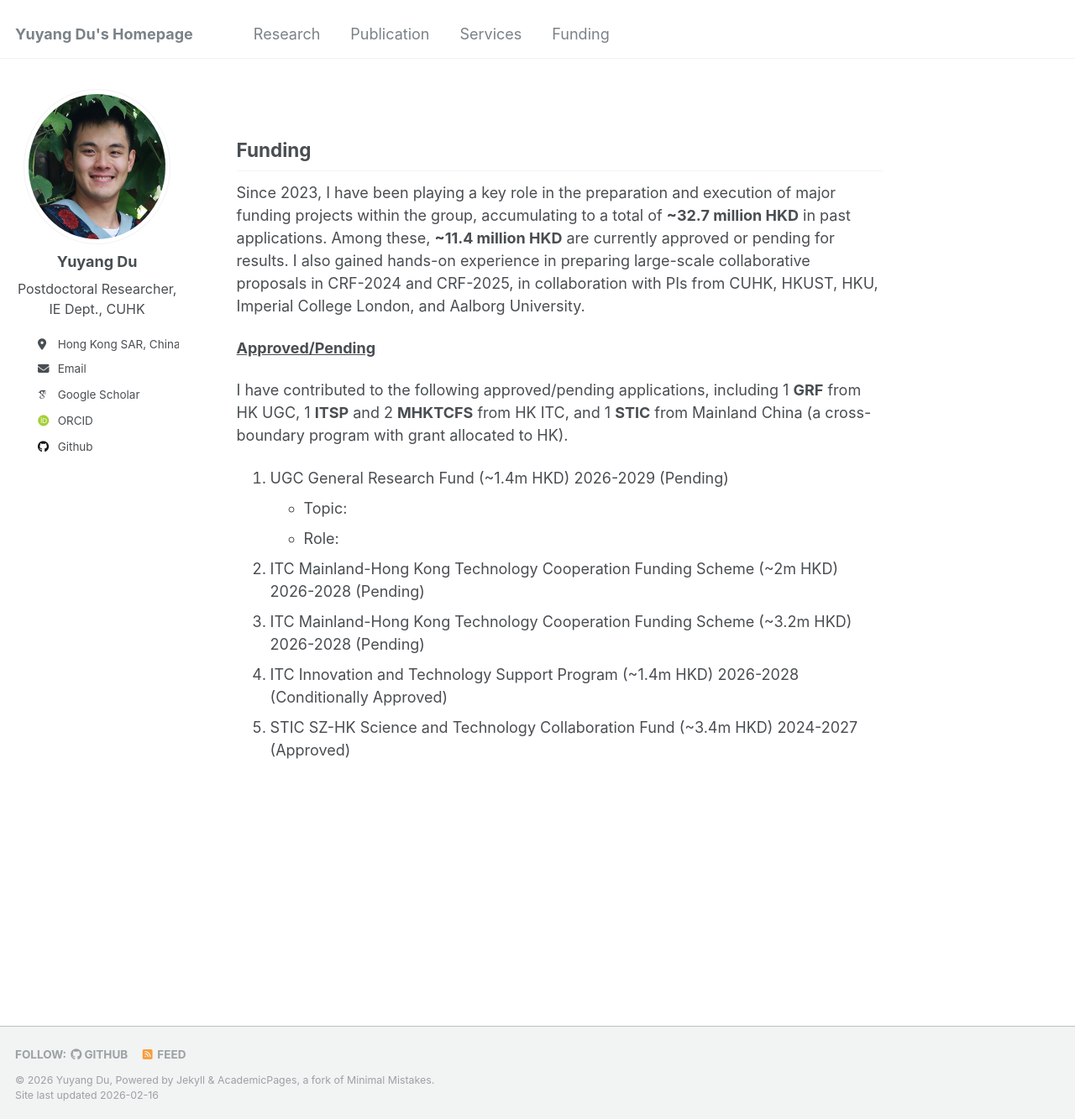
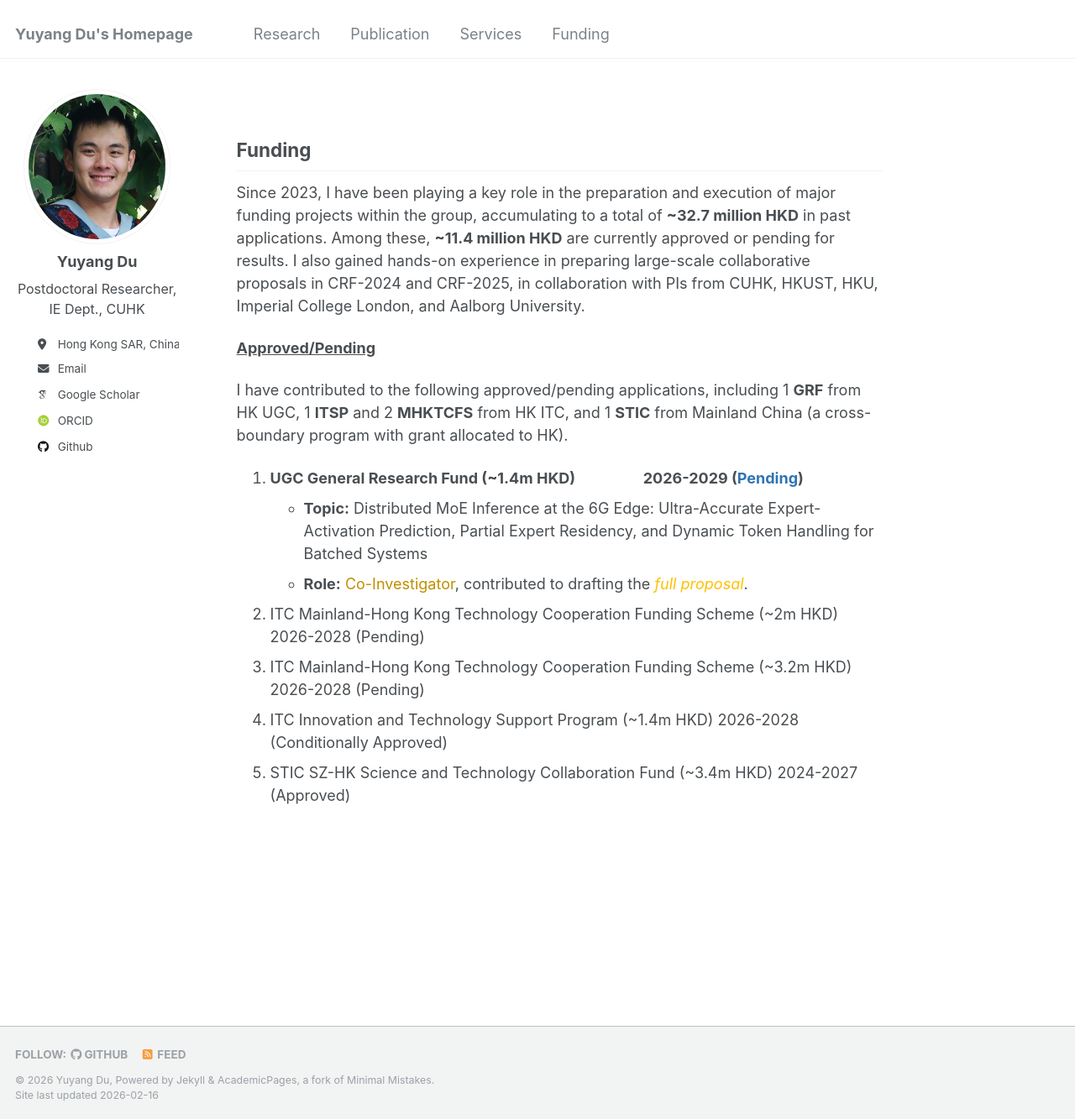
Before and after one commit to yuyangdu01/yuyangdu01.github.io, a Jekyll site: the page built from _pages/funding.md, in a window 1280 px wide and 1333 px high. Shown: the whole window at 84% size. Built offline with Jekyll 4.4.1, drawn with Linux system fonts in a browser that asks for light colours; some web fonts are replaced.

Commit message:
Update funding.md

```diff
--- a/_pages/funding.md
+++ b/_pages/funding.md
@@ -17,10 +17,10 @@ I have contributed to the following approved/pending applications, including 1 <
 
 <ol>
   <li>
-    UGC General Research Fund (~1.4m HKD)                                      2026-2029 (Pending)
+    <b>UGC General Research Fund (~1.4m HKD) &emsp;&emsp;&emsp;&emsp; 2026-2029 (<span style="color: #2e74b5;">Pending</span>)</b>
     <ul>
-      <li>Topic: </li>
-      <li>Role: </li>
+      <li><b>Topic:</b> Distributed MoE Inference at the 6G Edge: Ultra-Accurate Expert-Activation Prediction, Partial Expert Residency, and Dynamic Token Handling for Batched Systems</li>
+      <li><b>Role:</b> <span style="color: #bf8f00;">Co-Investigator</span>, contributed to drafting the <i><span style="color: #ffc000;">full proposal</span></i>.</li>
     </ul>
   </li>
   <li>
```
